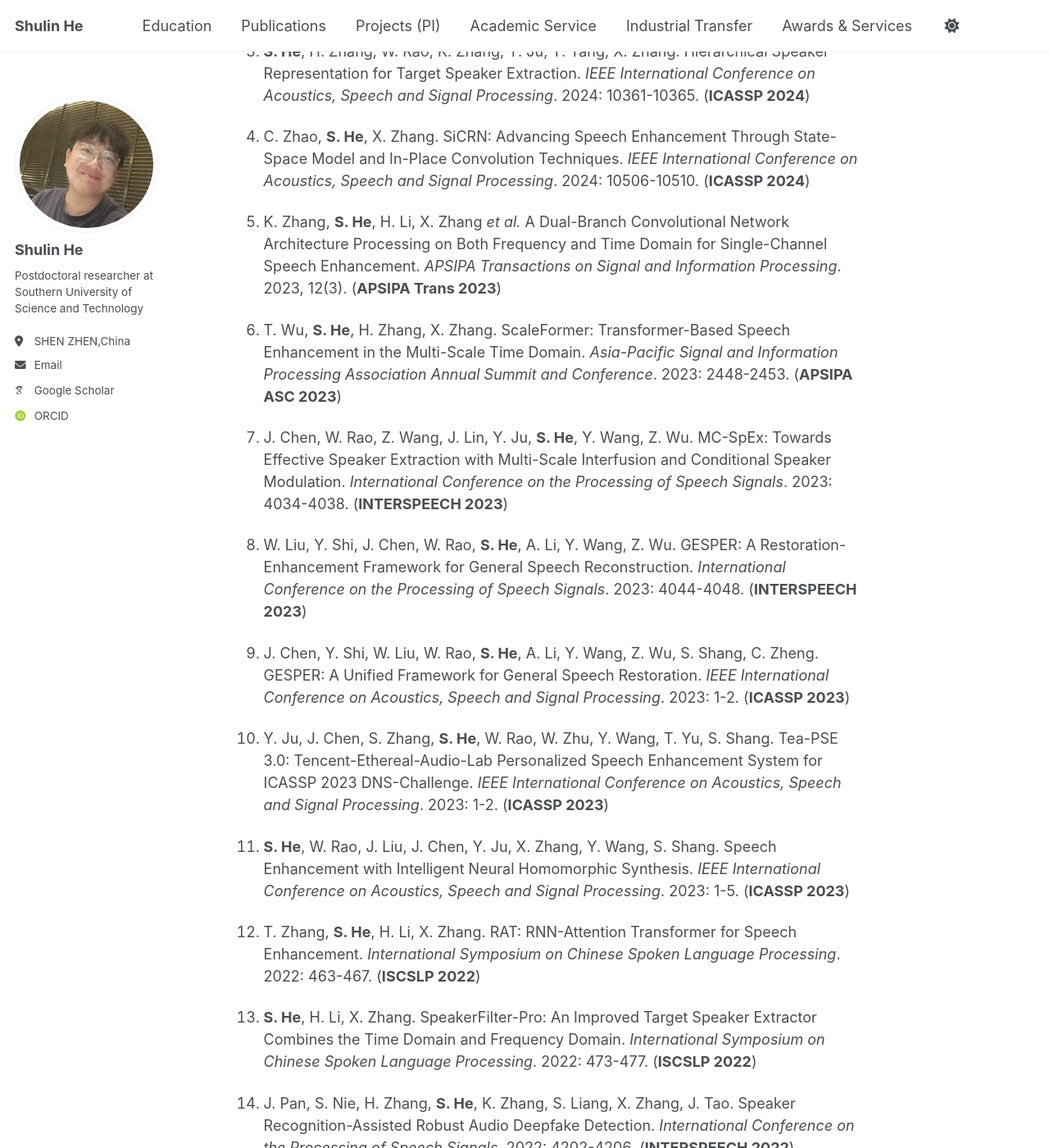
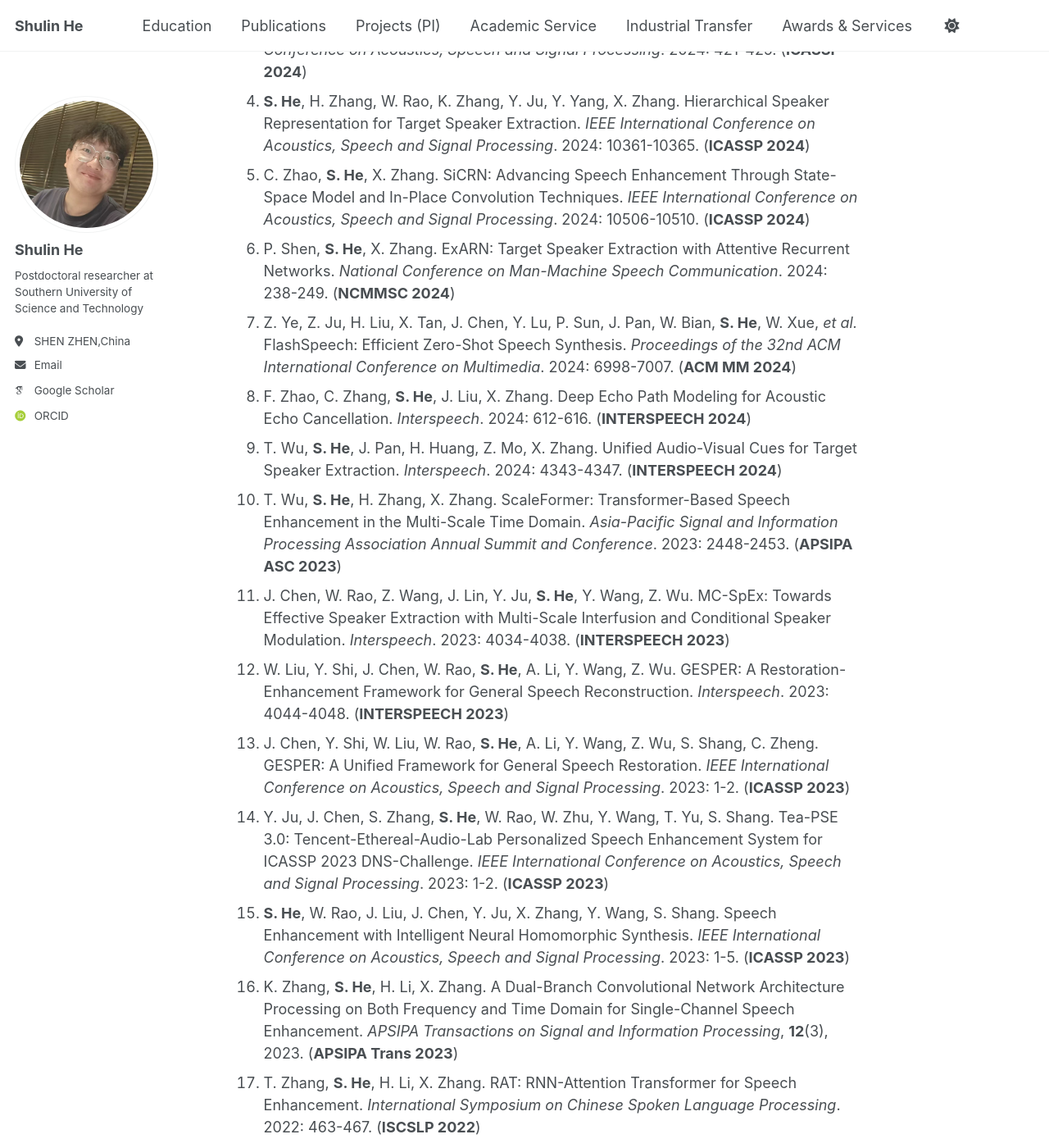
Before and after one commit to heshulin/heshulin.github.io, a Jekyll site: the page built from _pages/about.md, in a window 1280 px wide and 1400 px high, scrolled down 1849 px. Shown: the whole window at 82% size. Built offline with Jekyll 4.4.1, drawn with Linux system fonts in a browser that asks for light colours; some web fonts are replaced; a script that is not in the unit is left out; some of the changed text lies outside the part shown.

Commit message:
first commit

```diff
--- a/_pages/about.md
+++ b/_pages/about.md
@@ -46,39 +46,28 @@ His research focuses on **target speaker extraction, speech enhancement, and dee
 
 <h2 id="Publications"> Publications</h2>
 
-1. **S. He**, W. Xue, Y. Yang, H. Zhang, J. Pan, X. Zhang. Enhancing Target Speaker Extraction with Hierarchical Speaker Representation Learning. *Neural Networks*, 188, 2025. (**NN 2025**)
-
-2. **S. He**, J. Liu, H. Li, Y. Yang, F. Chen, X. Zhang. 3S-TSE: Efficient Three-Stage Target Speaker Extraction for Real-Time and Low-Resource Applications. *IEEE International Conference on Acoustics, Speech and Signal Processing*. 2024: 421-425. (**ICASSP 2024**)
-
-3. **S. He**, H. Zhang, W. Rao, K. Zhang, Y. Ju, Y. Yang, X. Zhang. Hierarchical Speaker Representation for Target Speaker Extraction. *IEEE International Conference on Acoustics, Speech and Signal Processing*. 2024: 10361-10365. (**ICASSP 2024**)
-
-4. C. Zhao, **S. He**, X. Zhang. SiCRN: Advancing Speech Enhancement Through State-Space Model and In-Place Convolution Techniques. *IEEE International Conference on Acoustics, Speech and Signal Processing*. 2024: 10506-10510. (**ICASSP 2024**)
-
-5. K. Zhang, **S. He**, H. Li, X. Zhang *et al.* A Dual-Branch Convolutional Network Architecture Processing on Both Frequency and Time Domain for Single-Channel Speech Enhancement. *APSIPA Transactions on Signal and Information Processing*. 2023, 12(3). (**APSIPA Trans 2023**)
-
-6. T. Wu, **S. He**, H. Zhang, X. Zhang. ScaleFormer: Transformer-Based Speech Enhancement in the Multi-Scale Time Domain. *Asia-Pacific Signal and Information Processing Association Annual Summit and Conference*. 2023: 2448-2453. (**APSIPA ASC 2023**)
-
-7. J. Chen, W. Rao, Z. Wang, J. Lin, Y. Ju, **S. He**, Y. Wang, Z. Wu. MC-SpEx: Towards Effective Speaker Extraction with Multi-Scale Interfusion and Conditional Speaker Modulation. *International Conference on the Processing of Speech Signals*. 2023: 4034-4038. (**INTERSPEECH 2023**)
-
-8. W. Liu, Y. Shi, J. Chen, W. Rao, **S. He**, A. Li, Y. Wang, Z. Wu. GESPER: A Restoration-Enhancement Framework for General Speech Reconstruction. *International Conference on the Processing of Speech Signals*. 2023: 4044-4048. (**INTERSPEECH 2023**)
-
-9. J. Chen, Y. Shi, W. Liu, W. Rao, **S. He**, A. Li, Y. Wang, Z. Wu, S. Shang, C. Zheng. GESPER: A Unified Framework for General Speech Restoration. *IEEE International Conference on Acoustics, Speech and Signal Processing*. 2023: 1-2. (**ICASSP 2023**)
-
-10. Y. Ju, J. Chen, S. Zhang, **S. He**, W. Rao, W. Zhu, Y. Wang, T. Yu, S. Shang. Tea-PSE 3.0: Tencent-Ethereal-Audio-Lab Personalized Speech Enhancement System for ICASSP 2023 DNS-Challenge. *IEEE International Conference on Acoustics, Speech and Signal Processing*. 2023: 1-2. (**ICASSP 2023**)
-
-11. **S. He**, W. Rao, J. Liu, J. Chen, Y. Ju, X. Zhang, Y. Wang, S. Shang. Speech Enhancement with Intelligent Neural Homomorphic Synthesis. *IEEE International Conference on Acoustics, Speech and Signal Processing*. 2023: 1-5. (**ICASSP 2023**)
-
-13. T. Zhang, **S. He**, H. Li, X. Zhang. RAT: RNN-Attention Transformer for Speech Enhancement. *International Symposium on Chinese Spoken Language Processing*. 2022: 463-467. (**ISCSLP 2022**)
-
-14. **S. He**, H. Li, X. Zhang. SpeakerFilter-Pro: An Improved Target Speaker Extractor Combines the Time Domain and Frequency Domain. *International Symposium on Chinese Spoken Language Processing*. 2022: 473-477. (**ISCSLP 2022**)
-
-15. J. Pan, S. Nie, H. Zhang, **S. He**, K. Zhang, S. Liang, X. Zhang, J. Tao. Speaker Recognition-Assisted Robust Audio Deepfake Detection. *International Conference on the Processing of Speech Signals*. 2022: 4202-4206. (**INTERSPEECH 2022**)
-
-16. K. Zhang, S. Liang, S. Nie, **S. He**, J. Pan, X. Zhang, H. Ma, J. Yi. A Robust Deep Audio Splicing Detection Method via Singularity Detection Feature. *IEEE International Conference on Acoustics, Speech and Signal Processing*. 2022: 2919-2923. (**ICASSP 2022**)
-
-17. K. Zhang, **S. He**, H. Li, X. Zhang. DBNet: A Dual-Branch Network Architecture Processing on Spectrum and Waveform for Single-Channel Speech Enhancement. *International Conference on the Processing of Speech Signals*. 2021: 2821-2825. (**INTERSPEECH 2021**)
-
-18. **S. He**, H. Li, X. Zhang. SpeakerFilter: Deep Learning-Based Target Speaker Extraction Using Anchor Speech. *IEEE International Conference on Acoustics, Speech and Signal Processing*. 2020: 376-380. (**ICASSP 2020**)
+1. **S. He**, W. Xue, Y. Yang, H. Zhang, J. Pan, X. Zhang. Enhancing Target Speaker Extraction with Hierarchical Speaker Representation Learning. *Neural Networks*, **188**, 107388, 2025. (**NN 2025**)
+2. Z. Li, **S. He**, X. Zhang. Robust Target Speaker Direction of Arrival Estimation. *IEEE International Conference on Acoustics, Speech and Signal Processing*. 2025. (**ICASSP 2025**)
+3. **S. He**, J. Liu, H. Li, Y. Yang, F. Chen, X. Zhang. 3S-TSE: Efficient Three-Stage Target Speaker Extraction for Real-Time and Low-Resource Applications. *IEEE International Conference on Acoustics, Speech and Signal Processing*. 2024: 421-425. (**ICASSP 2024**)
+4. **S. He**, H. Zhang, W. Rao, K. Zhang, Y. Ju, Y. Yang, X. Zhang. Hierarchical Speaker Representation for Target Speaker Extraction. *IEEE International Conference on Acoustics, Speech and Signal Processing*. 2024: 10361-10365. (**ICASSP 2024**)
+5. C. Zhao, **S. He**, X. Zhang. SiCRN: Advancing Speech Enhancement Through State-Space Model and In-Place Convolution Techniques. *IEEE International Conference on Acoustics, Speech and Signal Processing*. 2024: 10506-10510. (**ICASSP 2024**)
+6. P. Shen, **S. He**, X. Zhang. ExARN: Target Speaker Extraction with Attentive Recurrent Networks. *National Conference on Man-Machine Speech Communication*. 2024: 238-249. (**NCMMSC 2024**)
+7. Z. Ye, Z. Ju, H. Liu, X. Tan, J. Chen, Y. Lu, P. Sun, J. Pan, W. Bian, **S. He**, W. Xue, *et al.* FlashSpeech: Efficient Zero-Shot Speech Synthesis. *Proceedings of the 32nd ACM International Conference on Multimedia*. 2024: 6998-7007. (**ACM MM 2024**)
+8. F. Zhao, C. Zhang, **S. He**, J. Liu, X. Zhang. Deep Echo Path Modeling for Acoustic Echo Cancellation. *Interspeech*. 2024: 612-616. (**INTERSPEECH 2024**)
+9. T. Wu, **S. He**, J. Pan, H. Huang, Z. Mo, X. Zhang. Unified Audio-Visual Cues for Target Speaker Extraction. *Interspeech*. 2024: 4343-4347. (**INTERSPEECH 2024**)
+10. T. Wu, **S. He**, H. Zhang, X. Zhang. ScaleFormer: Transformer-Based Speech Enhancement in the Multi-Scale Time Domain. *Asia-Pacific Signal and Information Processing Association Annual Summit and Conference*. 2023: 2448-2453. (**APSIPA ASC 2023**)
+11. J. Chen, W. Rao, Z. Wang, J. Lin, Y. Ju, **S. He**, Y. Wang, Z. Wu. MC-SpEx: Towards Effective Speaker Extraction with Multi-Scale Interfusion and Conditional Speaker Modulation. *Interspeech*. 2023: 4034-4038. (**INTERSPEECH 2023**)
+12. W. Liu, Y. Shi, J. Chen, W. Rao, **S. He**, A. Li, Y. Wang, Z. Wu. GESPER: A Restoration-Enhancement Framework for General Speech Reconstruction. *Interspeech*. 2023: 4044-4048. (**INTERSPEECH 2023**)
+13. J. Chen, Y. Shi, W. Liu, W. Rao, **S. He**, A. Li, Y. Wang, Z. Wu, S. Shang, C. Zheng. GESPER: A Unified Framework for General Speech Restoration. *IEEE International Conference on Acoustics, Speech and Signal Processing*. 2023: 1-2. (**ICASSP 2023**)
+14. Y. Ju, J. Chen, S. Zhang, **S. He**, W. Rao, W. Zhu, Y. Wang, T. Yu, S. Shang. Tea-PSE 3.0: Tencent-Ethereal-Audio-Lab Personalized Speech Enhancement System for ICASSP 2023 DNS-Challenge. *IEEE International Conference on Acoustics, Speech and Signal Processing*. 2023: 1-2. (**ICASSP 2023**)
+15. **S. He**, W. Rao, J. Liu, J. Chen, Y. Ju, X. Zhang, Y. Wang, S. Shang. Speech Enhancement with Intelligent Neural Homomorphic Synthesis. *IEEE International Conference on Acoustics, Speech and Signal Processing*. 2023: 1-5. (**ICASSP 2023**)
+16. K. Zhang, **S. He**, H. Li, X. Zhang. A Dual-Branch Convolutional Network Architecture Processing on Both Frequency and Time Domain for Single-Channel Speech Enhancement. *APSIPA Transactions on Signal and Information Processing*, **12**(3), 2023. (**APSIPA Trans 2023**)
+17. T. Zhang, **S. He**, H. Li, X. Zhang. RAT: RNN-Attention Transformer for Speech Enhancement. *International Symposium on Chinese Spoken Language Processing*. 2022: 463-467. (**ISCSLP 2022**)
+18. **S. He**, H. Li, X. Zhang. SpeakerFilter-Pro: An Improved Target Speaker Extractor Combines the Time Domain and Frequency Domain. *International Symposium on Chinese Spoken Language Processing*. 2022: 473-477. (**ISCSLP 2022**)
+19. J. Pan, S. Nie, H. Zhang, **S. He**, K. Zhang, S. Liang, X. Zhang, J. Tao. Speaker Recognition-Assisted Robust Audio Deepfake Detection. *Interspeech*. 2022: 4202-4206. (**INTERSPEECH 2022**)
+20. K. Zhang, S. Liang, S. Nie, **S. He**, J. Pan, X. Zhang, H. Ma, J. Yi. A Robust Deep Audio Splicing Detection Method via Singularity Detection Feature. *IEEE International Conference on Acoustics, Speech and Signal Processing*. 2022: 2919-2923. (**ICASSP 2022**)
+21. K. Zhang, **S. He**, H. Li, X. Zhang. DBNet: A Dual-Branch Network Architecture Processing on Spectrum and Waveform for Single-Channel Speech Enhancement. *Interspeech*. 2021: 2821-2825. (**INTERSPEECH 2021**)
+22. **S. He**, H. Li, X. Zhang. SpeakerFilter: Deep Learning-Based Target Speaker Extraction Using Anchor Speech. *IEEE International Conference on Acoustics, Speech and Signal Processing*. 2020: 376-380. (**ICASSP 2020**)
 
 <h2 id="Projects (PI)"> Projects (PI)</h2>
 - Personalized speech enhancement for edge devices — Doctoral Innovation Project, Inner Mongolia University (*May 2023 – May 2024*)
```
